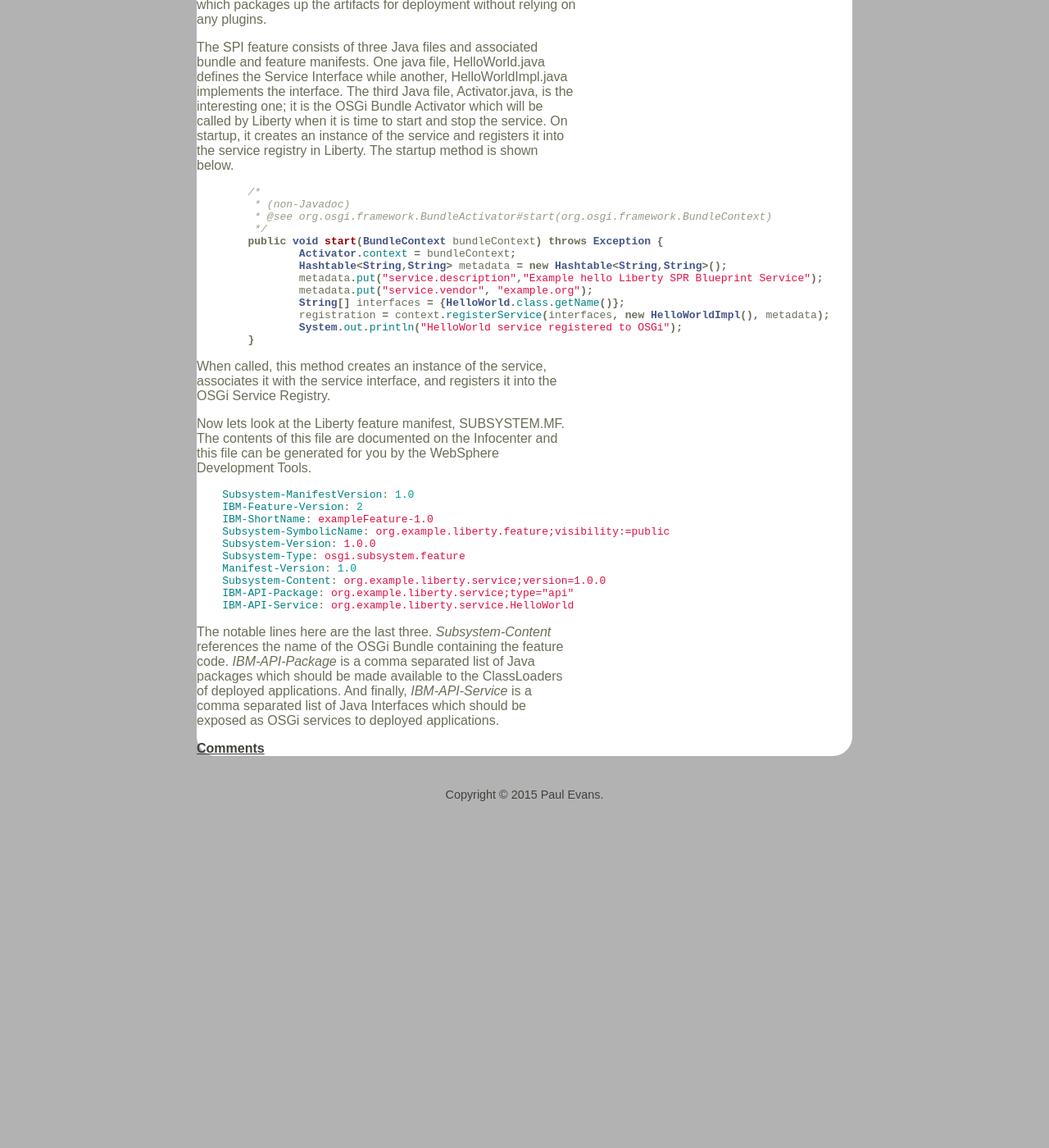
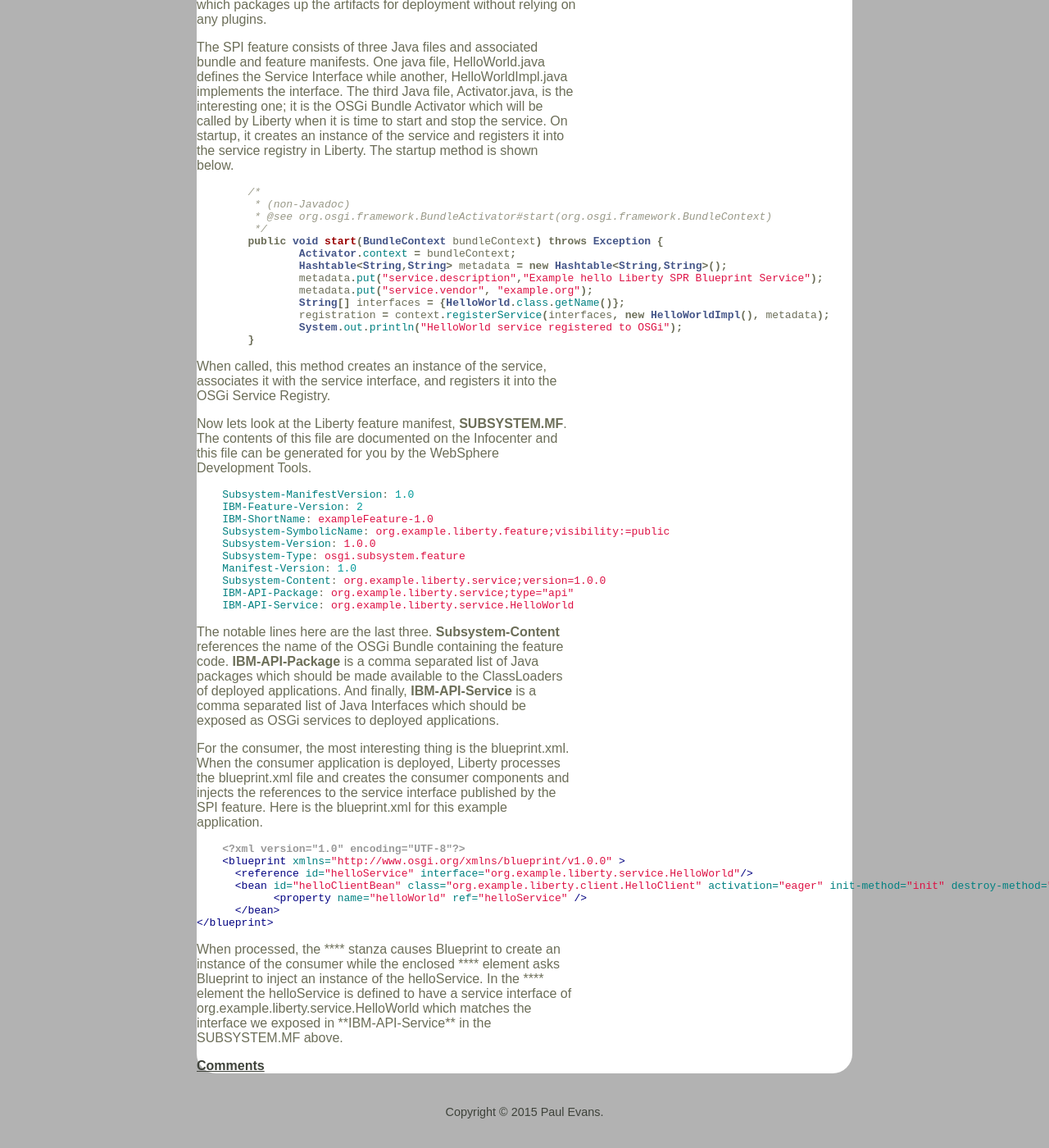
Before and after one commit to pevans-ibm/pevans-ibm.github.io, a Jekyll site: the page built from index.html, in a window 1280 px wide and 1400 px high, scrolled down 1130 px. Shown: the whole window at 82% size. Built offline with Jekyll 4.4.1, drawn with Linux system fonts in a browser that asks for light colours; Markdown is read by kramdown in place of the engine named in the settings; before the commit the page ends 2143 px from its top, so only the background shows below that.

Commit message:
moar stuff

````diff
--- a/_posts/2015-05-13-using-liberty-features-with-blueprint.markdown
+++ b/_posts/2015-05-13-using-liberty-features-with-blueprint.markdown
@@ -29,7 +29,7 @@ The SPI feature consists of three Java files and associated bundle and feature m
 
 When called, this method creates an instance of the service, associates it with the service interface, and registers it into the OSGi Service Registry.
 
-Now lets look at the Liberty feature manifest, SUBSYSTEM.MF.  The contents of this file are documented on the Infocenter and this file can be generated for you by the WebSphere Development Tools.
+Now lets look at the Liberty feature manifest, **SUBSYSTEM.MF**.  The contents of this file are documented on the Infocenter and this file can be generated for you by the WebSphere Development Tools.
 
 ```yaml
     Subsystem-ManifestVersion: 1.0
@@ -44,4 +44,18 @@ Now lets look at the Liberty feature manifest, SUBSYSTEM.MF.  The contents of th
     IBM-API-Service: org.example.liberty.service.HelloWorld
 ```
 
-The notable lines here are the last three.  *Subsystem-Content* references the name of the OSGi Bundle containing the feature code.  *IBM-API-Package* is a comma separated list of Java packages which should be made available to the ClassLoaders of deployed applications.  And finally, *IBM-API-Service* is a comma separated list of Java Interfaces which should be exposed as OSGi services to deployed applications.
+The notable lines here are the last three.  **Subsystem-Content** references the name of the OSGi Bundle containing the feature code.  **IBM-API-Package** is a comma separated list of Java packages which should be made available to the ClassLoaders of deployed applications.  And finally, **IBM-API-Service** is a comma separated list of Java Interfaces which should be exposed as OSGi services to deployed applications.
+
+For the consumer, the most interesting thing is the blueprint.xml.  When the consumer application is deployed, Liberty processes the blueprint.xml file and creates the consumer components and injects the references to the service interface published by the SPI feature.  Here is the blueprint.xml for this example application.
+
+```xml
+    <?xml version="1.0" encoding="UTF-8"?>
+    <blueprint xmlns="http://www.osgi.org/xmlns/blueprint/v1.0.0" >
+      <reference id="helloService" interface="org.example.liberty.service.HelloWorld"/>
+      <bean id="helloClientBean" class="org.example.liberty.client.HelloClient" activation="eager" init-method="init" destroy-method="destroy" >
+  	    <property name="helloWorld" ref="helloService" />
+      </bean>
+</blueprint>
+```
+
+When processed, the **<bean>** stanza causes Blueprint to create an instance of the consumer while the enclosed **<property>** element asks Blueprint to inject an instance of the helloService.  In the **<reference>** element the helloService is defined to have a service interface of org.example.liberty.service.HelloWorld which matches the interface we exposed in **IBM-API-Service** in the SUBSYSTEM.MF above.
````
